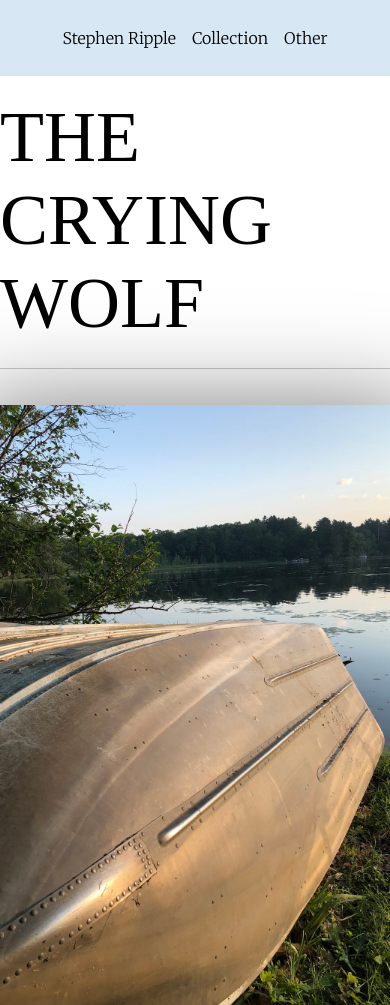
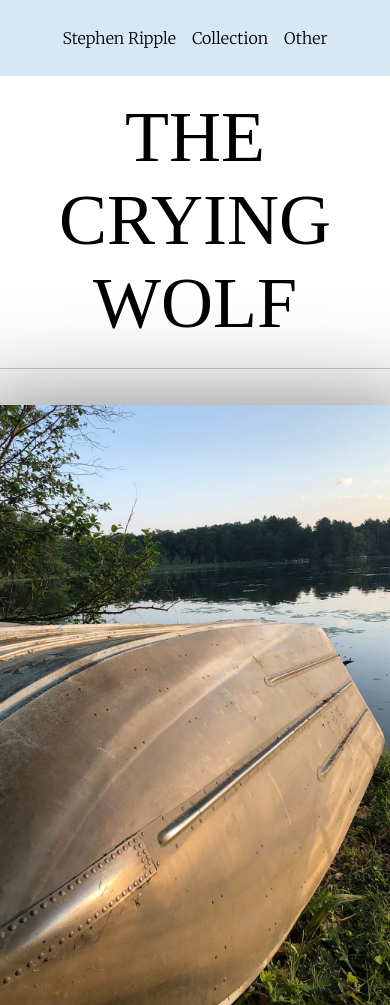
Before and after one commit to hripple46/Steves-Page, a website: page theCryingWolf.html in a window 390 px wide. Shown: the top 1005 px of the page. Drawn offline with nearby package versions, Linux system fonts and the light colour scheme; no server answers.

Commit message:
centered title on crying wolf page

```diff
--- a/theCryingWolf.css
+++ b/theCryingWolf.css
@@ -41,6 +41,13 @@ a:visited {
   }
   .container > .header {
     justify-content: center;
+  }
+  #theCryingWolf > #theCrying {
+    text-align: center;
+  }
+  #theCrying > #wolf {
+    justify-content: center;
+    width: 100%;
   }
 }
 
```
